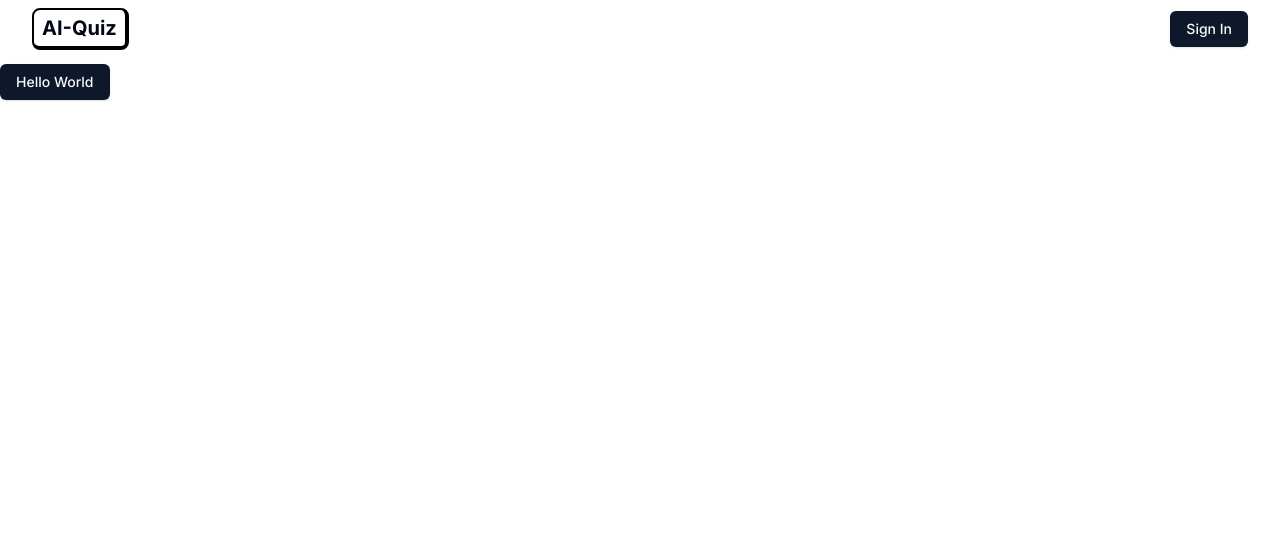
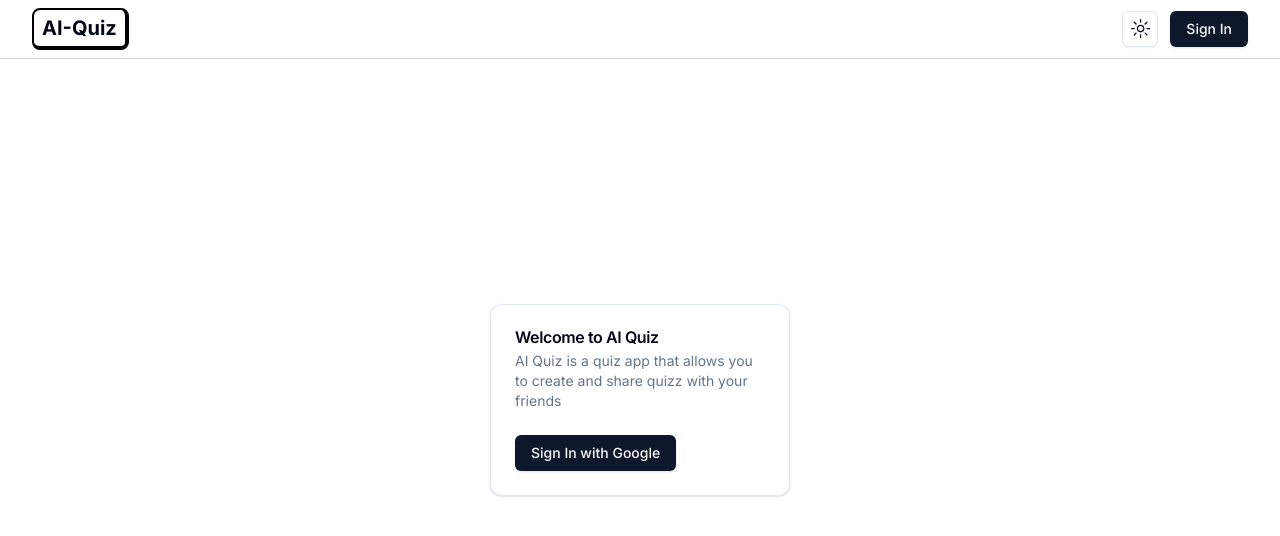
Before and after one commit to paulpelykh/ai-quiz, a Next.js app: page / in a window 1280 px wide. Shown: the top 536 px of the page. Built offline with nearby package versions, Linux system fonts and the light colour scheme; no server answers.

Commit message:
added dark mode functionality

```diff
--- a/next.config.js
+++ b/next.config.js
@@ -1,4 +1,8 @@
 /** @type {import('next').NextConfig} */
-const nextConfig = {}
+const nextConfig = {
+  images: {
+    domains: ['lh3.googleusercontent.com'],
+  },
+};
 
-module.exports = nextConfig
+module.exports = nextConfig;
--- a/package.json
+++ b/package.json
@@ -11,6 +11,7 @@
   "dependencies": {
     "@next-auth/prisma-adapter": "^1.0.7",
     "@prisma/client": "^5.1.1",
+    "@radix-ui/react-avatar": "^1.0.3",
     "@radix-ui/react-dropdown-menu": "^2.0.5",
     "@radix-ui/react-icons": "^1.3.0",
     "@radix-ui/react-slot": "^1.0.2",
@@ -22,8 +23,10 @@
     "clsx": "^2.0.0",
     "eslint": "8.47.0",
     "eslint-config-next": "13.4.19",
+    "lucide-react": "^0.268.0",
     "next": "13.4.19",
     "next-auth": "^4.23.1",
+    "next-themes": "^0.2.1",
     "postcss": "8.4.28",
     "react": "18.2.0",
     "react-dom": "18.2.0",
--- a/src/app/layout.tsx
+++ b/src/app/layout.tsx
@@ -1,32 +1,30 @@
-import { cn } from '@/lib/utils'
-import './globals.css'
-import type { Metadata } from 'next'
-import { Inter } from 'next/font/google'
-import Navbar from '@/components/Navbar'
+import { cn } from '@/lib/utils';
+import './globals.css';
+import type { Metadata } from 'next';
+import { Inter } from 'next/font/google';
+import Navbar from '@/components/Navbar';
+import Providers from '@/components/Providers';
 
-
-const inter = Inter({ subsets: ['latin'] })
+const inter = Inter({ subsets: ['latin'] });
 
 export const metadata: Metadata = {
   title: 'AI-Quiz',
   description: 'Generated by create next app',
-}
+};
 
 export default function RootLayout({
   children,
 }: {
-  children: React.ReactNode
+  children: React.ReactNode;
 }) {
   return (
     <html lang="en">
-      <body className={
-        cn(inter.className,
-          'antialiased min-h-screen pt-16'
-          )
-      }>
-        <Navbar />
-        {children}
-        </body>
+      <body className={cn(inter.className, 'antialiased min-h-screen pt-16')}>
+        <Providers>
+          <Navbar />
+          {children}
+        </Providers>
+      </body>
     </html>
-  )
+  );
 }
--- a/src/app/page.tsx
+++ b/src/app/page.tsx
@@ -1,8 +1,37 @@
-import { Button } from "@/components/ui/button";
-import { prisma } from "@/lib/db";
+import SignInButton from '@/components/SignInButton';
+import { Button } from '@/components/ui/button';
+import {
+  Card,
+  CardContent,
+  CardDescription,
+  CardHeader,
+  CardTitle,
+} from '@/components/ui/card';
+import { prisma } from '@/lib/db';
+import { getAuthSession } from '@/lib/nextauth';
+import { redirect } from 'next/navigation';
 
-export default function Home() {
+export default async function Home() {
+  const session = await getAuthSession();
+  if (session?.user) {
+    //that means the user is logged in
+    return redirect('/dashboard');
+  }
+
   return (
-    <Button>Hello World</Button>
-  )
+    <div className="absolute top-1/2 left-1/2 -translate-x-1/2 -translate-y-1/2 ">
+      <Card className="w-[300px]">
+        <CardHeader>
+          <CardTitle>Welcome to AI Quiz</CardTitle>
+          <CardDescription>
+            AI Quiz is a quiz app that allows you to create and share quizz with
+            your friends
+          </CardDescription>
+        </CardHeader>
+        <CardContent>
+          <SignInButton text="Sign In with Google " />
+        </CardContent>
+      </Card>
+    </div>
+  );
 }
--- a/src/components/Navbar.tsx
+++ b/src/components/Navbar.tsx
@@ -3,13 +3,14 @@ import Link from 'next/link';
 import React from 'react';
 import SignInButton from './SignInButton';
 import UserAccountNav from './UserAccountNav';
+import { ThemeToggle } from './ThemeToggle';
 
 type Props = {};
 
 const Navbar = async (props: Props) => {
   const session = await getAuthSession();
   return (
-    <div className="fixed inset-0 top-0 bg-white dark:bg-gray-950 z-[10] h-fit bordre-b border-zinc-300 py-2">
+    <div className="fixed inset-x-0 top-0 bg-white dark:bg-gray-950 z-[10] h-fit border-b border-zinc-300 py-2">
       <div className="flex items-center justify-between h-full gap-2 px-8 mx-auto max-w-7xl">
         {/* Logo */}
         <Link href="/" className="flex items-center gap-2">
@@ -18,6 +19,8 @@ const Navbar = async (props: Props) => {
           </p>
         </Link>
 
+        <div className="flex items-center">
+          <ThemeToggle className="mr-3" />
           <div className="flex times-center">
             {session?.user ? (
               <UserAccountNav user={session.user} />
@@ -27,6 +30,7 @@ const Navbar = async (props: Props) => {
           </div>
         </div>
       </div>
+    </div>
   );
 };
 
--- a/src/components/Providers.tsx
+++ b/src/components/Providers.tsx
@@ -1,17 +1,20 @@
-import React from 'react'
+'use client';
 
-import { SessionProvider } from 'next-auth/react'
+import React from 'react';
 
-type Props = {
-    children: React.ReactNode
-}
+import { SessionProvider } from 'next-auth/react';
+import {
+  ThemeProvider as NextThemesProvider,
+  ThemeProvider,
+} from 'next-themes';
+import { type ThemeProviderProps } from 'next-themes/dist/types';
 
-const Providers = ({children}: Props) => {
+const Providers = ({ children, ...props }: ThemeProviderProps) => {
   return (
-    <SessionProvider>
-        {children}
-    </SessionProvider>
-  )
-}
+    <ThemeProvider attribute="class" defaultTheme="system" enableSystem>
+      <SessionProvider>{children}</SessionProvider>
+    </ThemeProvider>
+  );
+};
 
-export default Providers
+export default Providers;
--- /dev/null
+++ b/src/components/ThemeToggle.tsx
@@ -0,0 +1,45 @@
+'use client';
+
+import * as React from 'react';
+import { MoonIcon, SunIcon } from '@radix-ui/react-icons';
+import { useTheme } from 'next-themes';
+
+import { Button } from '@/components/ui/button';
+import {
+  DropdownMenu,
+  DropdownMenuContent,
+  DropdownMenuItem,
+  DropdownMenuTrigger,
+} from '@/components/ui/dropdown-menu';
+
+export function ThemeToggle({
+  className,
+  ...props
+}: React.HTMLAttributes<HTMLDivElement>) {
+  const { setTheme } = useTheme();
+
+  return (
+    <div className={className} {...props}>
+      <DropdownMenu>
+        <DropdownMenuTrigger asChild>
+          <Button variant="outline" size="icon">
+            <SunIcon className="h-[1.2rem] w-[1.2rem] rotate-0 scale-100 transition-all dark:-rotate-90 dark:scale-0" />
+            <MoonIcon className="absolute h-[1.2rem] w-[1.2rem] rotate-90 scale-0 transition-all dark:rotate-0 dark:scale-100" />
+            <span className="sr-only">Toggle theme</span>
+          </Button>
+        </DropdownMenuTrigger>
+        <DropdownMenuContent align="end">
+          <DropdownMenuItem onClick={() => setTheme('light')}>
+            Light
+          </DropdownMenuItem>
+          <DropdownMenuItem onClick={() => setTheme('dark')}>
+            Dark
+          </DropdownMenuItem>
+          <DropdownMenuItem onClick={() => setTheme('system')}>
+            System
+          </DropdownMenuItem>
+        </DropdownMenuContent>
+      </DropdownMenu>
+    </div>
+  );
+}
--- a/src/components/UserAccountNav.tsx
+++ b/src/components/UserAccountNav.tsx
@@ -12,6 +12,8 @@ import {
 import Link from 'next/link';
 import { signOut } from 'next-auth/react';
 import { Button } from './ui/button';
+import { LogOut } from 'lucide-react';
+import UserAvatar from './UserAvatar';
 
 type Props = {
   user: Pick<User, 'name' | 'image' | 'email'>;
@@ -20,13 +22,10 @@ type Props = {
 const UserAccountNav = ({ user }: Props) => {
   return (
     <DropdownMenu>
-      <DropdownMenuTrigger>
+      {/* TODO:select the best height */}
+      <DropdownMenuTrigger className="h-10 w-10">
         {/* user avatar */}
-        {/* TODO: change button to be without hudration warning*/}
-        <Button>Hi</Button>
-        {/* <Button asChild>
-          <Link href="/">Hello</Link>
-        </Button> */}
+        <UserAvatar user={user} />
         <DropdownMenuContent className="bg-white" align="end">
           <div className="flex items-center justify-start gap-2 p-2">
             <div className="flex flex-col space-y-1 leading-none">
@@ -50,9 +49,10 @@ const UserAccountNav = ({ user }: Props) => {
               e.preventDefault();
               signOut().catch(console.error);
             }}
-            className="text-red-600 cursor-pointer"
+            className="inline-flex items-center text-red-600 cursor-pointer"
           >
             Sign Out
+            <LogOut className="w-4 h-4 ml-2" />
           </DropdownMenuItem>
         </DropdownMenuContent>
       </DropdownMenuTrigger>
--- /dev/null
+++ b/src/components/UserAvatar.tsx
@@ -0,0 +1,31 @@
+import { User } from '@prisma/client';
+import { Avatar, AvatarFallback } from '@radix-ui/react-avatar';
+import Image from 'next/image';
+import React from 'react';
+
+type Props = {
+  user: Pick<User, 'name' | 'image'>;
+};
+
+const UserAvatar = ({ user }: Props) => {
+  return (
+    <Avatar>
+      {user.image ? (
+        <div className="relative w-full h-full aspect-square">
+          <Image
+            fill
+            src={user.image}
+            alt="profile image"
+            referrerPolicy="no-referrer"
+          />
+        </div>
+      ) : (
+        <AvatarFallback>
+          <span className="sr-only">{user?.name}</span>
+        </AvatarFallback>
+      )}
+    </Avatar>
+  );
+};
+
+export default UserAvatar;
--- /dev/null
+++ b/src/components/ui/avatar.tsx
@@ -0,0 +1,50 @@
+"use client"
+
+import * as React from "react"
+import * as AvatarPrimitive from "@radix-ui/react-avatar"
+
+import { cn } from "@/lib/utils"
+
+const Avatar = React.forwardRef<
+  React.ElementRef<typeof AvatarPrimitive.Root>,
+  React.ComponentPropsWithoutRef<typeof AvatarPrimitive.Root>
+>(({ className, ...props }, ref) => (
+  <AvatarPrimitive.Root
+    ref={ref}
+    className={cn(
+      "relative flex h-10 w-10 shrink-0 overflow-hidden rounded-full",
+      className
+    )}
+    {...props}
+  />
+))
+Avatar.displayName = AvatarPrimitive.Root.displayName
+
+const AvatarImage = React.forwardRef<
+  React.ElementRef<typeof AvatarPrimitive.Image>,
+  React.ComponentPropsWithoutRef<typeof AvatarPrimitive.Image>
+>(({ className, ...props }, ref) => (
+  <AvatarPrimitive.Image
+    ref={ref}
+    className={cn("aspect-square h-full w-full", className)}
+    {...props}
+  />
+))
+AvatarImage.displayName = AvatarPrimitive.Image.displayName
+
+const AvatarFallback = React.forwardRef<
+  React.ElementRef<typeof AvatarPrimitive.Fallback>,
+  React.ComponentPropsWithoutRef<typeof AvatarPrimitive.Fallback>
+>(({ className, ...props }, ref) => (
+  <AvatarPrimitive.Fallback
+    ref={ref}
+    className={cn(
+      "flex h-full w-full items-center justify-center rounded-full bg-muted",
+      className
+    )}
+    {...props}
+  />
+))
+AvatarFallback.displayName = AvatarPrimitive.Fallback.displayName
+
+export { Avatar, AvatarImage, AvatarFallback }
--- /dev/null
+++ b/src/components/ui/card.tsx
@@ -0,0 +1,76 @@
+import * as React from "react"
+
+import { cn } from "@/lib/utils"
+
+const Card = React.forwardRef<
+  HTMLDivElement,
+  React.HTMLAttributes<HTMLDivElement>
+>(({ className, ...props }, ref) => (
+  <div
+    ref={ref}
+    className={cn(
+      "rounded-xl border bg-card text-card-foreground shadow",
+      className
+    )}
+    {...props}
+  />
+))
+Card.displayName = "Card"
+
+const CardHeader = React.forwardRef<
+  HTMLDivElement,
+  React.HTMLAttributes<HTMLDivElement>
+>(({ className, ...props }, ref) => (
+  <div
+    ref={ref}
+    className={cn("flex flex-col space-y-1.5 p-6", className)}
+    {...props}
+  />
+))
+CardHeader.displayName = "CardHeader"
+
+const CardTitle = React.forwardRef<
+  HTMLParagraphElement,
+  React.HTMLAttributes<HTMLHeadingElement>
+>(({ className, ...props }, ref) => (
+  <h3
+    ref={ref}
+    className={cn("font-semibold leading-none tracking-tight", className)}
+    {...props}
+  />
+))
+CardTitle.displayName = "CardTitle"
+
+const CardDescription = React.forwardRef<
+  HTMLParagraphElement,
+  React.HTMLAttributes<HTMLParagraphElement>
+>(({ className, ...props }, ref) => (
+  <p
+    ref={ref}
+    className={cn("text-sm text-muted-foreground", className)}
+    {...props}
+  />
+))
+CardDescription.displayName = "CardDescription"
+
+const CardContent = React.forwardRef<
+  HTMLDivElement,
+  React.HTMLAttributes<HTMLDivElement>
+>(({ className, ...props }, ref) => (
+  <div ref={ref} className={cn("p-6 pt-0", className)} {...props} />
+))
+CardContent.displayName = "CardContent"
+
+const CardFooter = React.forwardRef<
+  HTMLDivElement,
+  React.HTMLAttributes<HTMLDivElement>
+>(({ className, ...props }, ref) => (
+  <div
+    ref={ref}
+    className={cn("flex items-center p-6 pt-0", className)}
+    {...props}
+  />
+))
+CardFooter.displayName = "CardFooter"
+
+export { Card, CardHeader, CardFooter, CardTitle, CardDescription, CardContent }
```
Also changed, not shown: 2 other files (tests, documents, lock files or other folders). Lines whose indentation alone changed are shown as unchanged.
